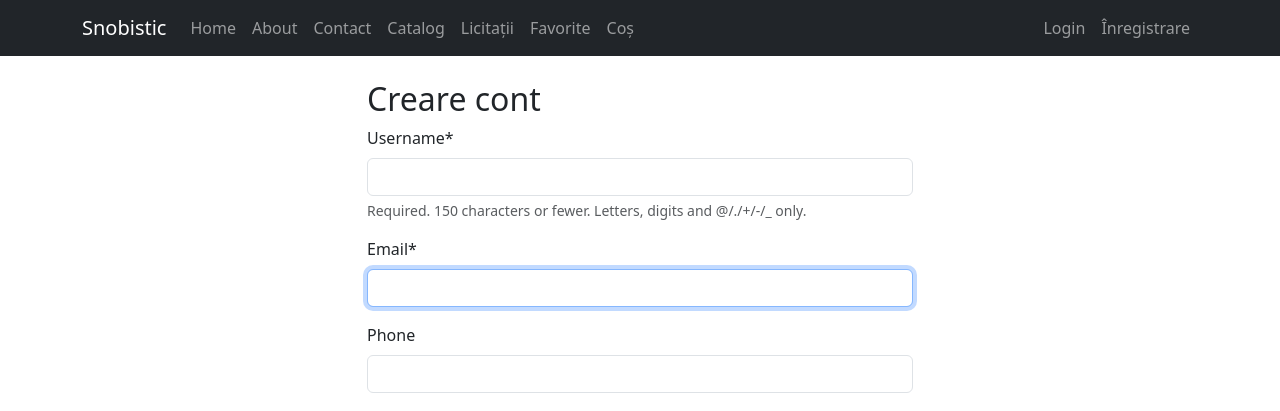
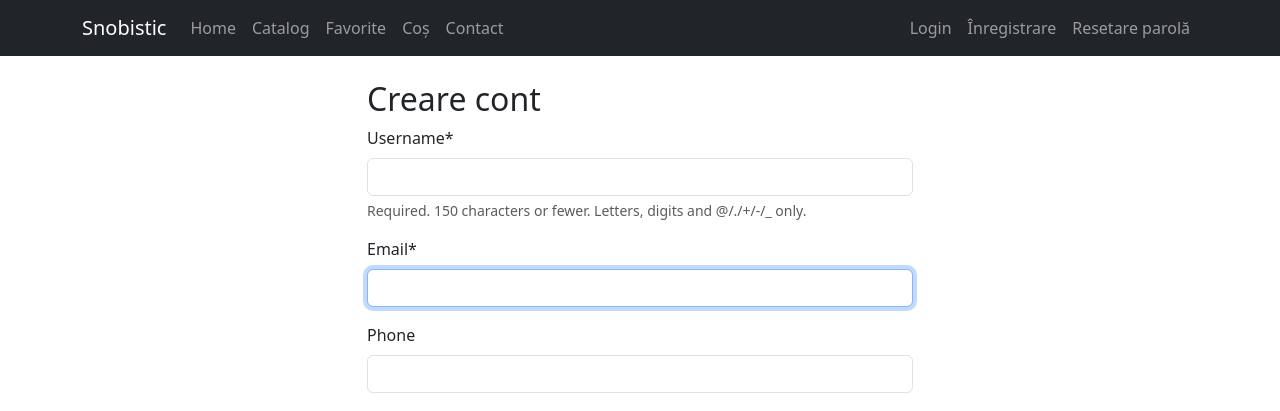
Before and after one commit to romeo-docodex/snobistic, a Django app: page /accounts/register/ in a window 1280 px wide. Shown: the top 411 px of the page. Run offline with Django 5.2, Linux system fonts and the light colour scheme; some libraries are stand-ins or nearby versions.

Commit message:
Update navbar.html

```diff
--- a/web/templates/components/navbar.html
+++ b/web/templates/components/navbar.html
@@ -8,22 +8,28 @@
     <div class="collapse navbar-collapse" id="navMain">
       <ul class="navbar-nav me-auto mb-2 mb-lg-0">
         <li class="nav-item"><a class="nav-link" href="{% url 'core:home' %}">Home</a></li>
-        <li class="nav-item"><a class="nav-link" href="{% url 'core:about' %}">About</a></li>
-        <li class="nav-item"><a class="nav-link" href="{% url 'core:contact' %}">Contact</a></li>
-        <li class="nav-item"><a class="nav-link" href="{% url 'products:product_list' %}">Catalog</a></li>
-        <li class="nav-item"><a class="nav-link" href="{% url 'auctions:auction_list' %}">Licitații</a></li>
+        <li class="nav-item"><a class="nav-link" href="{% url 'shop:catalog' %}">Catalog</a></li>
         <li class="nav-item"><a class="nav-link" href="{% url 'shop:favorites' %}">Favorite</a></li>
         <li class="nav-item"><a class="nav-link" href="{% url 'cart:cart_detail' %}">Coș</a></li>
+        {% if user.is_authenticated %}
+          <li class="nav-item"><a class="nav-link" href="{% url 'orders:order_list' %}">Comenzi</a></li>
+          <li class="nav-item"><a class="nav-link" href="{% url 'auctions:auction_list' %}">Licitații</a></li>
+          <li class="nav-item"><a class="nav-link" href="{% url 'support:ticket_list' %}">Support</a></li>
+          <li class="nav-item"><a class="nav-link" href="{% url 'wallet:wallet_overview' %}">Portofel</a></li>
+        {% endif %}
+        <li class="nav-item"><a class="nav-link" href="{% url 'core:contact' %}">Contact</a></li>
       </ul>
       <ul class="navbar-nav ms-auto">
         {% if user.is_authenticated %}
           <li class="nav-item dropdown">
             <a class="nav-link dropdown-toggle" href="#" id="userMenu" role="button" data-bs-toggle="dropdown">
-              {{ user.username }}
+              {{ user.get_full_name|default:user.email }}
             </a>
-            <ul class="dropdown-menu dropdown-menu-end">
+            <ul class="dropdown-menu dropdown-menu-end" aria-labelledby="userMenu">
               <li><a class="dropdown-item" href="{% url 'accounts:profile' %}">Profil</a></li>
-              <li><a class="dropdown-item" href="{% url 'orders:order_list' %}">Comenzi</a></li>
+              <li><a class="dropdown-item" href="{% url 'accounts:change_password' %}">Schimbă parola</a></li>
+              <li><a class="dropdown-item" href="{% url 'accounts:change_email' %}">Schimbă email</a></li>
+              <li><a class="dropdown-item" href="{% url 'accounts:delete_account' %}">Dezactivează cont</a></li>
               <li><hr class="dropdown-divider"></li>
               <li><a class="dropdown-item" href="{% url 'accounts:logout' %}">Logout</a></li>
             </ul>
@@ -31,6 +37,7 @@
         {% else %}
           <li class="nav-item"><a class="nav-link" href="{% url 'accounts:login' %}">Login</a></li>
           <li class="nav-item"><a class="nav-link" href="{% url 'accounts:register' %}">Înregistrare</a></li>
+          <li class="nav-item"><a class="nav-link" href="{% url 'accounts:password_reset' %}">Resetare parolă</a></li>
         {% endif %}
       </ul>
     </div>
```
